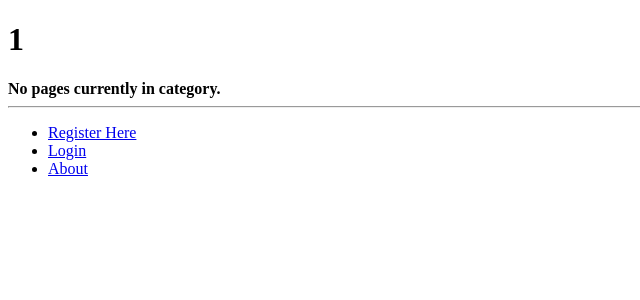
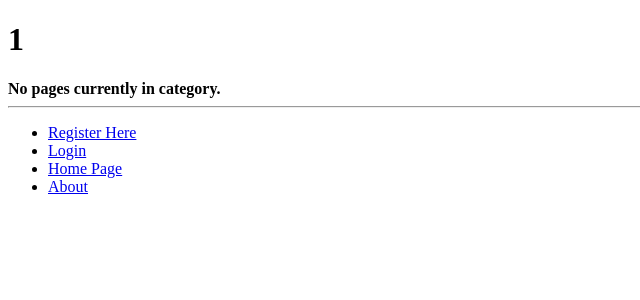
Before and after one commit to santumahapatra/tango-with-django, a Django app: page /rango/category/1/ in a window 1280 px wide. Shown: the top 300 px of the page, without its empty margins (0-640 px from the left). Run offline with Django 3.2, Linux system fonts and the light colour scheme; data that the repository does not hold is empty.

Commit message:
Adding home page link to the base template

```diff
--- a/tango_with_django_project/templates/rango/base.html
+++ b/tango_with_django_project/templates/rango/base.html
@@ -21,6 +21,7 @@
         <li><a href="/rango/login/">Login</a></li>
       {% endif %}
 
+        <li><a href="/rango/">Home Page</a></li>
         <li><a href="/rango/about/">About</a></li>
       </ul>
     </div>
```
